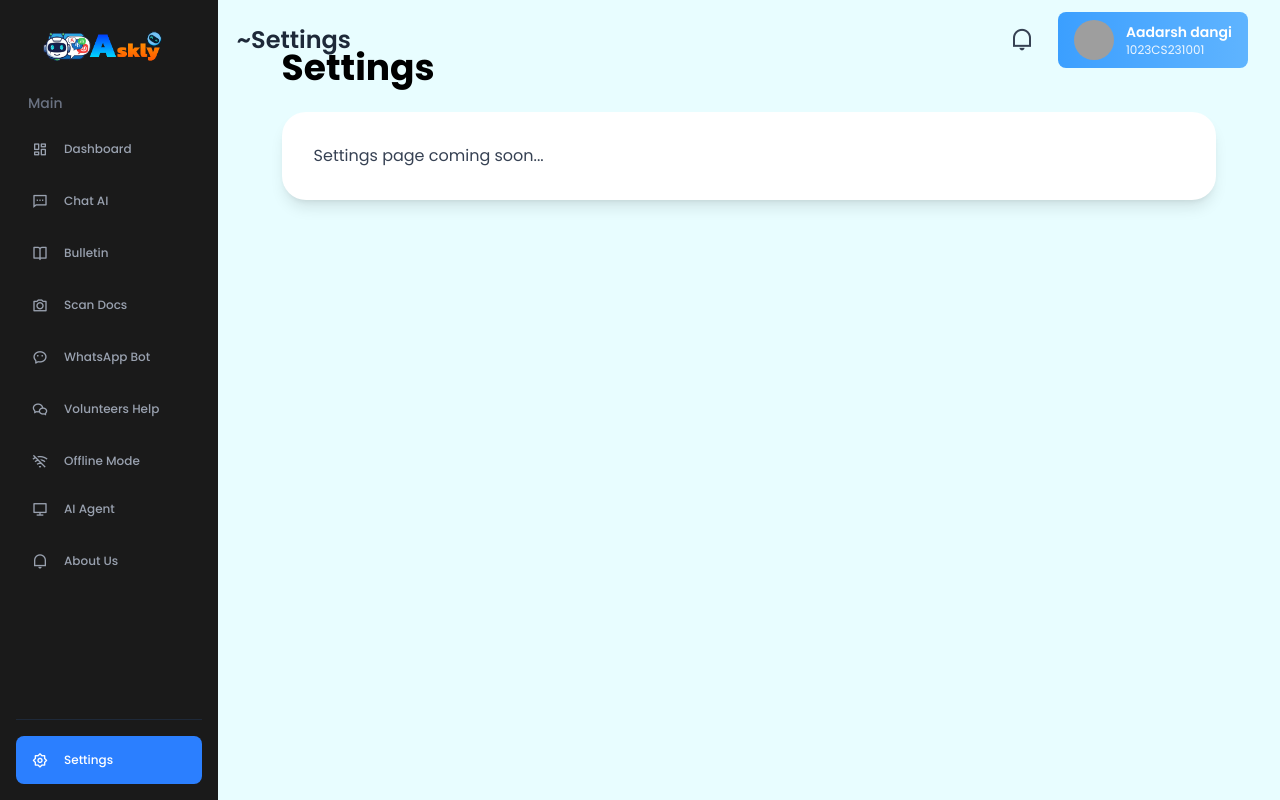
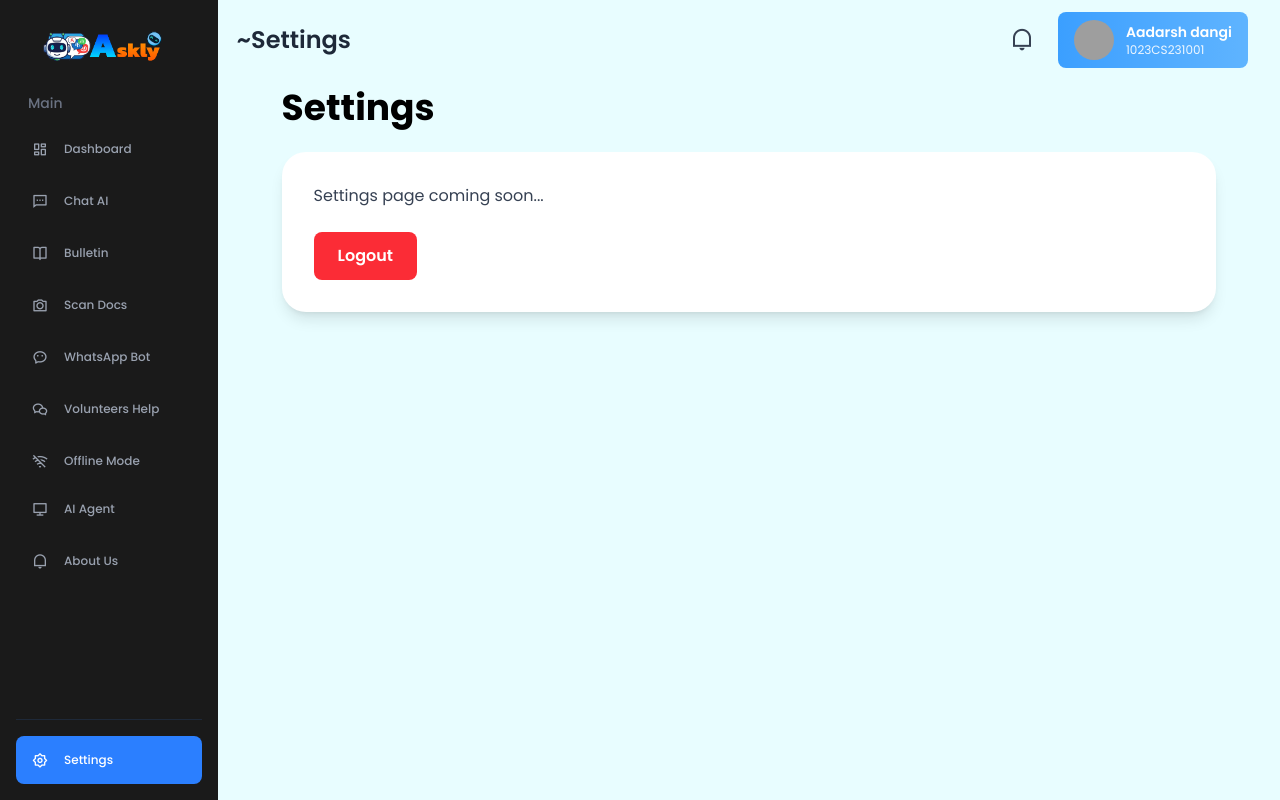
Before and after one commit to AadarshDangi0001/SIH_FINAL_PROJECT, a React (Vite) app in the folder frontend/: page /settings in a window 1280 px wide. Built offline with nearby package versions, Linux system fonts and the light colour scheme; sample sign-in values are in the browser's storage; grey boxes are pictures that could not be loaded.

Commit message:
logout done

```diff
--- a/frontend/src/pages/students/Setting.jsx
+++ b/frontend/src/pages/students/Setting.jsx
@@ -1,12 +1,29 @@
 import React from 'react'
+import { useNavigate } from 'react-router-dom'
+import { useAuth } from '../../context/AuthContext'
 
 const Setting = () => {
+  const navigate = useNavigate()
+  const { logout } = useAuth()
+
+  const handleLogout = () => {
+    logout()
+    navigate('/login')
+  }
+
   return (
-    <div className="w-full min-h-screen bg-[#E8FDFF] overflow-y-auto pb-10">
+    <div className="w-full min-h-scree mt-10 bg-[#E8FDFF] overflow-y-auto pb-10">
       <div className="w-full px-8 lg:px-16 py-6 mt-20 lg:mt-6">
         <h1 className="text-3xl lg:text-4xl font-bold mb-6">Settings</h1>
         <div className="bg-white rounded-3xl p-8 shadow-lg">
-          <p className="text-gray-700">Settings page coming soon...</p>
+          <p className="text-gray-700 mb-6">Settings page coming soon...</p>
+
+          <button
+            onClick={handleLogout}
+            className="bg-red-500 hover:bg-red-600 text-white font-semibold py-3 px-6 rounded-lg transition-colors duration-200"
+          >
+            Logout
+          </button>
         </div>
       </div>
     </div>
```
